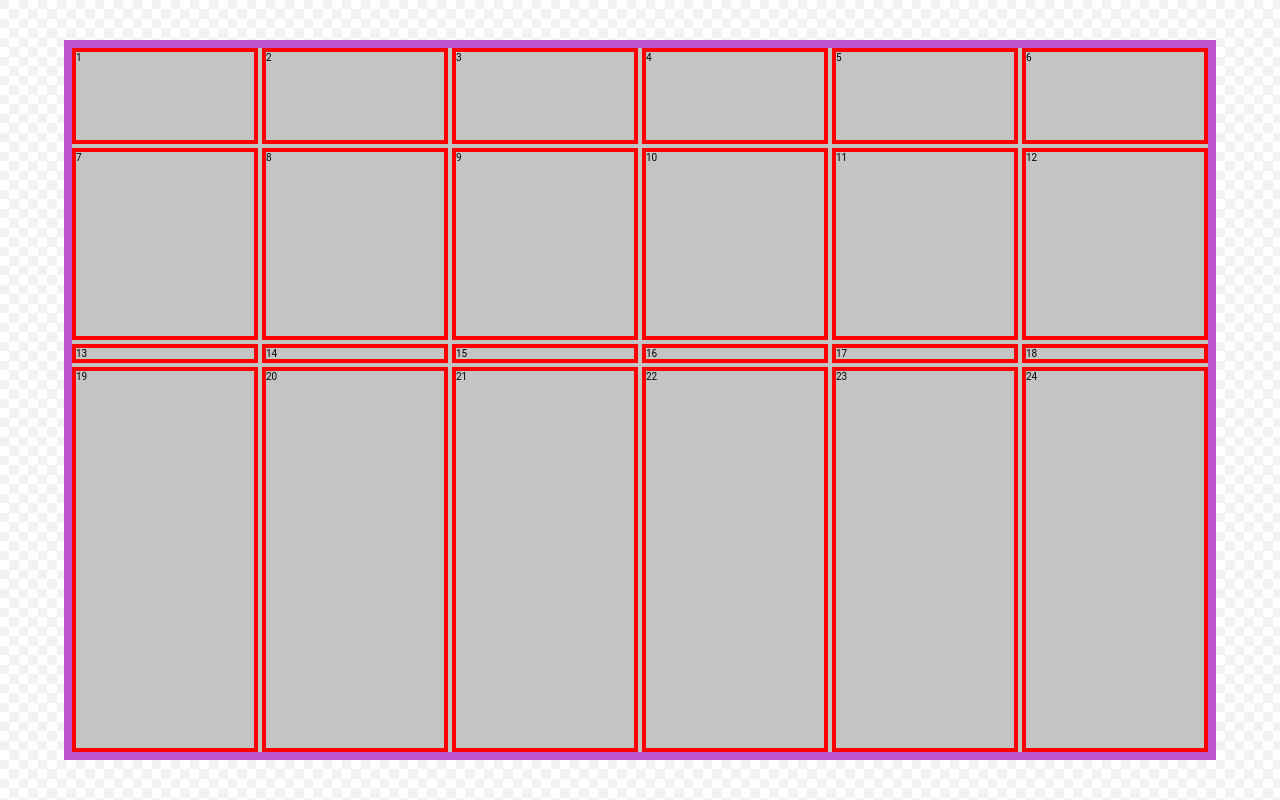
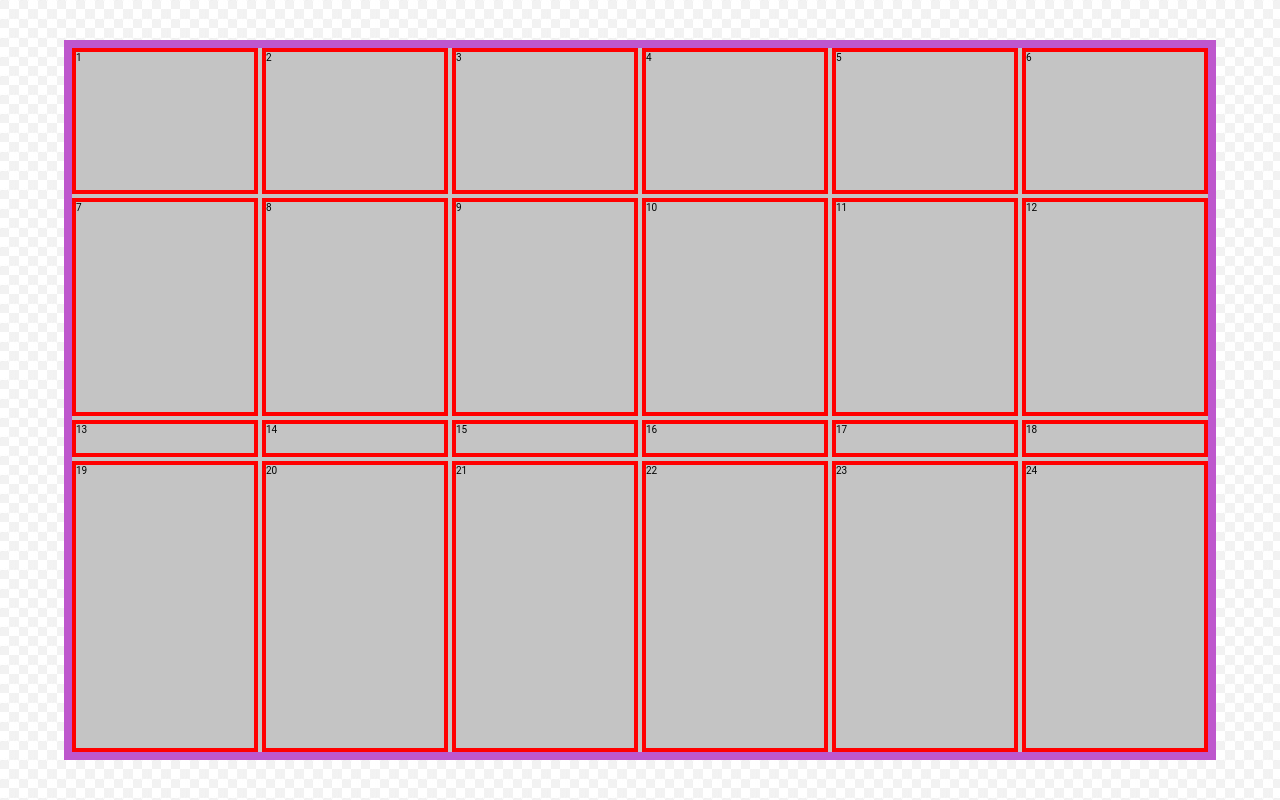
Before and after one commit to EmanuelAmico/practice-grid-css-fridge, a plain HTML site: page index.html in a window 1280 px wide. Drawn offline with Linux system fonts and the light colour scheme.

Commit message:
ajustando distribucion de distancias cúal diseño

```diff
--- a/css/style.css
+++ b/css/style.css
@@ -21,7 +21,7 @@ body{
     border: 0.8rem solid rgb(190, 87, 205);
     display: grid;
     grid-template-columns: repeat(6, 1fr);
-    grid-template-rows: 1fr 2fr 0.1fr 4fr;
+    grid-template-rows: 2fr 3fr 0.5fr 4fr;
     gap: 0.4rem;
 }
 div{
```
